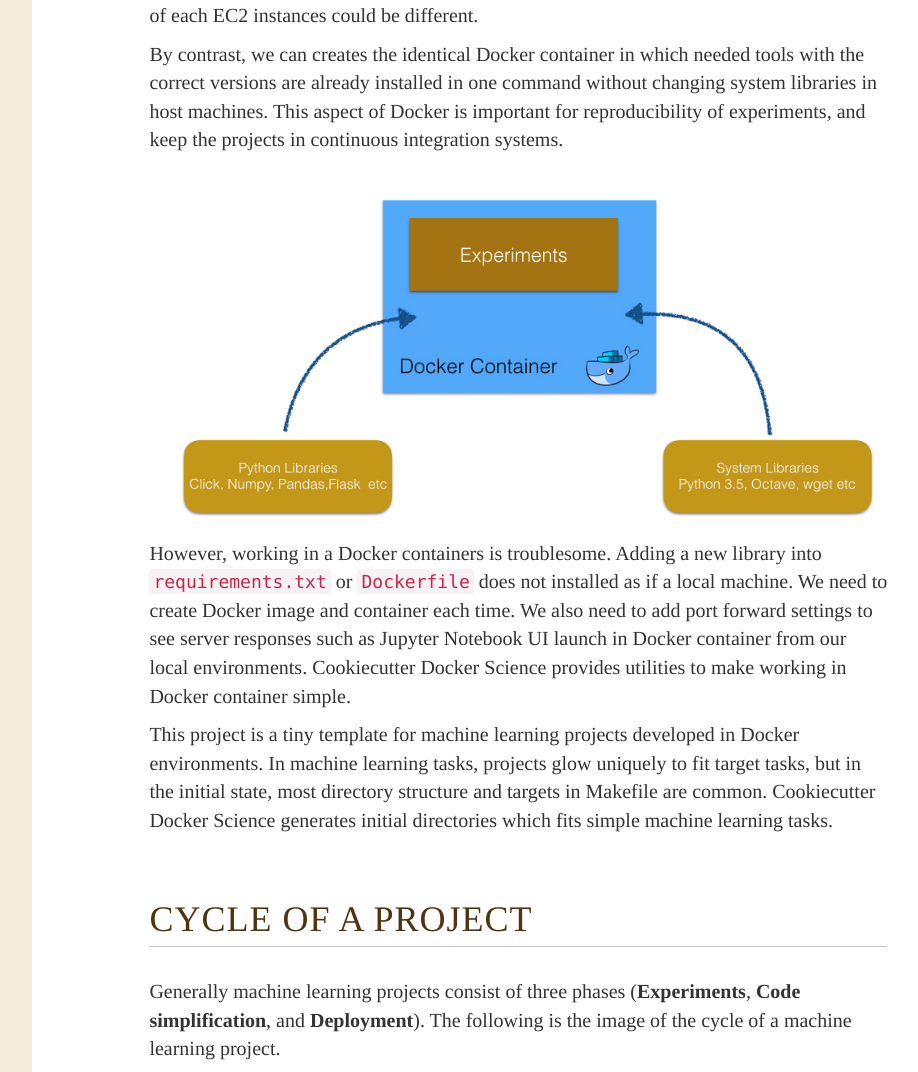
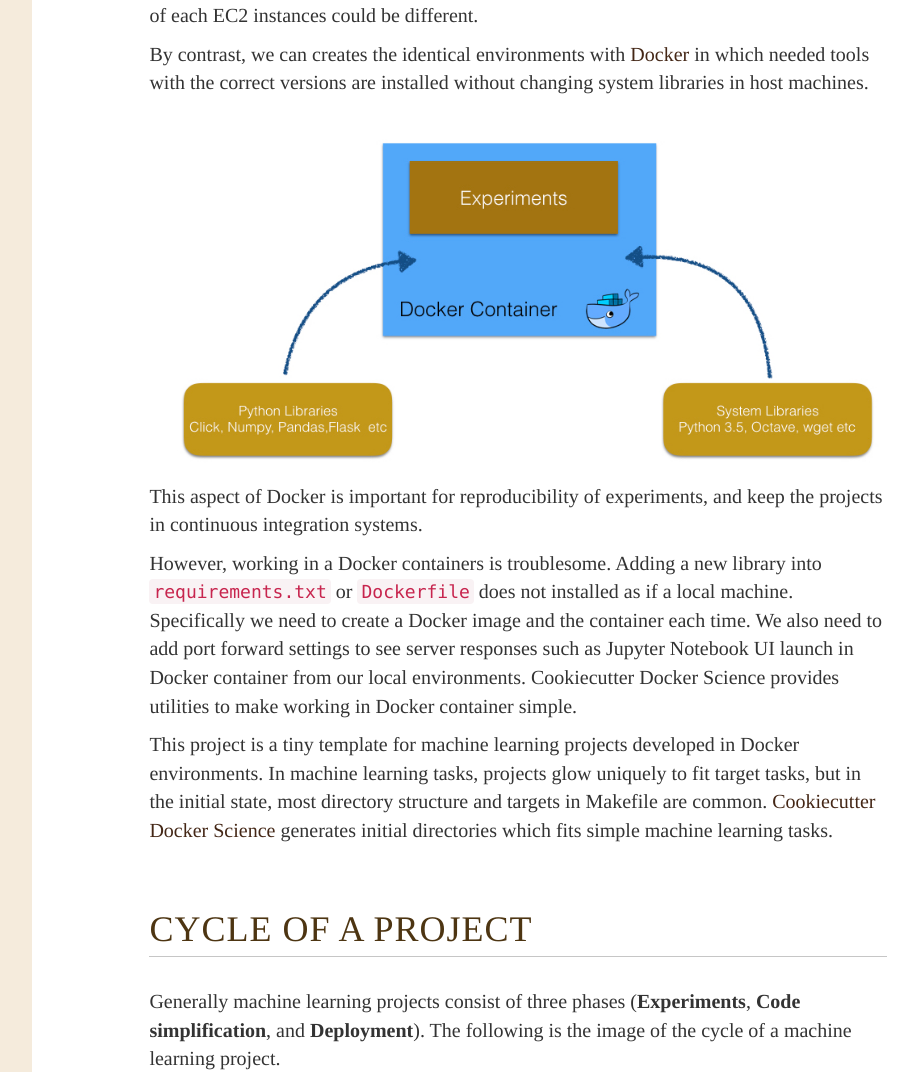
Before and after one commit to docker-science/docker-science.github.io, a Jekyll site: the page built from index.md, in a window 1280 px wide and 1400 px high. Shown: the part 328-1400 px from the top of the window, without its empty margins (288-1206 px from the left). Built offline with Jekyll 4.4.1, drawn with Linux system fonts in a browser that asks for light colours; some of the changed text lies outside the part shown.

Commit message:
Add hyper links

````diff
--- a/index.md
+++ b/index.md
@@ -13,22 +13,22 @@ which are constantly updated. Unfortunately installing and updating them cause p
 Even when we work in hosting environments such as EC2, we are not free from this problem. Some experiments
 succeeded in an instance but failed in another one, since library versions of each EC2 instances could be different.
 
-By contrast, we can creates the identical Docker container in which needed tools with the correct versions are
-already installed in one command without changing system libraries in host machines. This aspect of Docker is
-important for reproducibility of experiments, and keep the projects in continuous integration systems.
+By contrast, we can creates the identical environments with [Docker](https://www.docker.com/) in which needed tools with the correct versions are
+installed without changing system libraries in host machines.
 
 <img src="resources/images/docker-container.jpg"/>
 
+This aspect of Docker is important for reproducibility of experiments, and keep the projects in continuous integration systems.
 
 However, working in a Docker containers is troublesome. Adding a new library into `requirements.txt`
-or `Dockerfile` does not installed as if a local machine. We need to create Docker image and container each time. We also need
-to add port forward settings to see server responses such as Jupyter Notebook UI launch in Docker container from our local environments.
+or `Dockerfile` does not installed as if a local machine. Specifically we need to create a Docker image and the container each time.
+We also need to add port forward settings to see server responses such as Jupyter Notebook UI launch in Docker container from our local environments.
 Cookiecutter Docker Science provides utilities to make working in Docker container simple.
 
 This project is a tiny template for machine learning projects developed in Docker environments.
 In machine learning tasks, projects glow uniquely to fit target tasks, but in the initial state, most directory
-structure and targets in Makefile are common. Cookiecutter Docker Science generates initial directories which fits
-simple machine learning tasks.
+structure and targets in Makefile are common. [Cookiecutter Docker Science](https://github.com/docker-science/cookiecutter-docker-science)
+generates initial directories which fits simple machine learning tasks.
 
 # Cycle of a project
 
@@ -62,18 +62,18 @@ This section describes the usage of Cookiecutter Docker Science.
 Cookiecutter Docker Science need the followings.
 
 - Python 2.7 or Python 3.5
-- Cookiecutter 1.6 or later
-- Docker version 17 or later
+- [Cookiecutter](https://cookiecutter.readthedocs.io/en/latest/) 1.6 or later
+- [Docker](https://www.docker.com/) version 17 or later
 
 ## Generate new project
 
-To generate project from the cookiecutter-doccker-science template, please run the following command.
+To generate project with the Cookiecutter Doccker Science template, please run the following command.
 
 ```
 $cookiecutter git@github.com:docker-science/cookiecutter-docker-science.git
 ```
 
-Then the cookiecutter command ask for several questions on generated project as follows.
+Then the cookiecutter asks for several questions on generated project as follows.
 
 ```
 $cookiecutter git@github.com:docker-science/cookiecutter-docker-science.git
````
